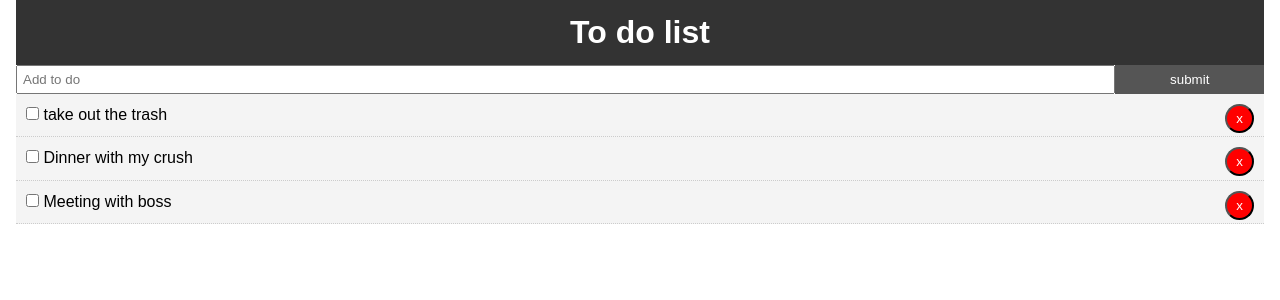
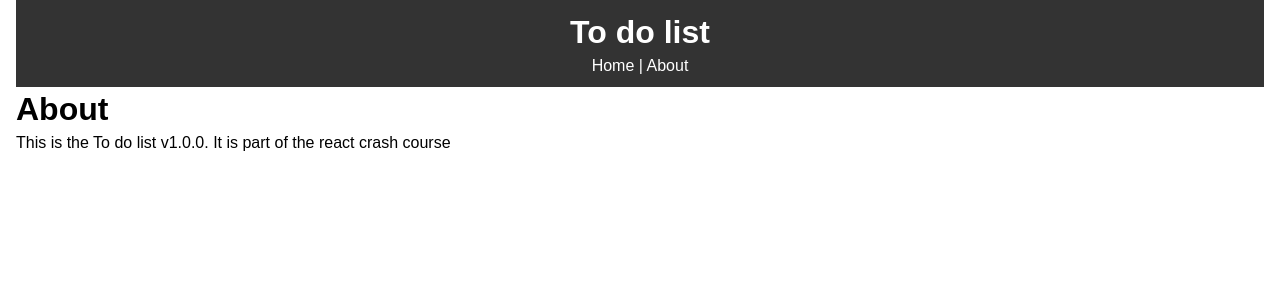
Before and after one commit to rai8/to-do-app, a React (Create React App) app: page /about in a window 1280 px wide. Shown: the top 300 px of the page. Built offline with nearby package versions, Linux system fonts and the light colour scheme.

Commit message:
routing and creating different pages

```diff
--- a/package.json
+++ b/package.json
@@ -5,6 +5,7 @@
   "dependencies": {
     "react": "^16.9.0",
     "react-dom": "^16.9.0",
+    "react-router-dom": "^5.0.1",
     "react-scripts": "3.1.1",
     "uuid": "^3.3.2"
   },
--- a/src/App.js
+++ b/src/App.js
@@ -2,9 +2,11 @@
 components we have made */
 
 import React, { Component } from "react";
+import { BrowserRouter as Router, Route } from "react-router-dom";
 import Todos from "./components/Todos";
 import Header from "./components/layout/Header";
 import AddTodo from "./components/AddTodo";
+import About from "./components/pages/About";
 import "./App.css";
 import uuid from "uuid";
 
@@ -59,17 +61,28 @@
 
   render() {
     return (
+      <Router>
         <div className="App">
           <div className="container">
             <Header />
+            <Route
+              exact
+              path="/"
+              render={props => (
+                <React.Fragment>
                   <AddTodo addTodo={this.addTodo} />
                   <Todos
                     todos={this.state.todos}
                     markComplete={this.markComplete}
                     delTodo={this.delTodo}
                   />
+                </React.Fragment>
+              )}
+            />
+            <Route path="/about" component={About} />
           </div>
         </div>
+      </Router>
     );
   }
 }
--- a/src/components/layout/Header.js
+++ b/src/components/layout/Header.js
@@ -1,10 +1,19 @@
 import React from "react";
+//bring links
+import { Link } from "react-router-dom";
 
 export default function() {
   return (
     <div>
       <header style={headerStyle}>
         <h1> To do list</h1>
+        <Link style={linkStyle} to="/">
+          Home{" "}
+        </Link>{" "}
+        |{" "}
+        <Link style={linkStyle} to="/about">
+          About
+        </Link>
       </header>
     </div>
   );
@@ -15,3 +24,7 @@
   textAlign: "center",
   padding: "10px"
 };
+const linkStyle = {
+  color: "#fff",
+  textDecoration: "none"
+};
--- /dev/null
+++ b/src/components/pages/About.js
@@ -0,0 +1,10 @@
+import React from "react";
+
+export default function About() {
+  return (
+    <React.Fragment>
+      <h1>About</h1>
+      <p>This is the To do list v1.0.0. It is part of the react crash course</p>
+    </React.Fragment>
+  );
+}
```
Also changed, not shown: 1 other file (tests, documents, lock files or other folders). Lines whose indentation alone changed are shown as unchanged.
